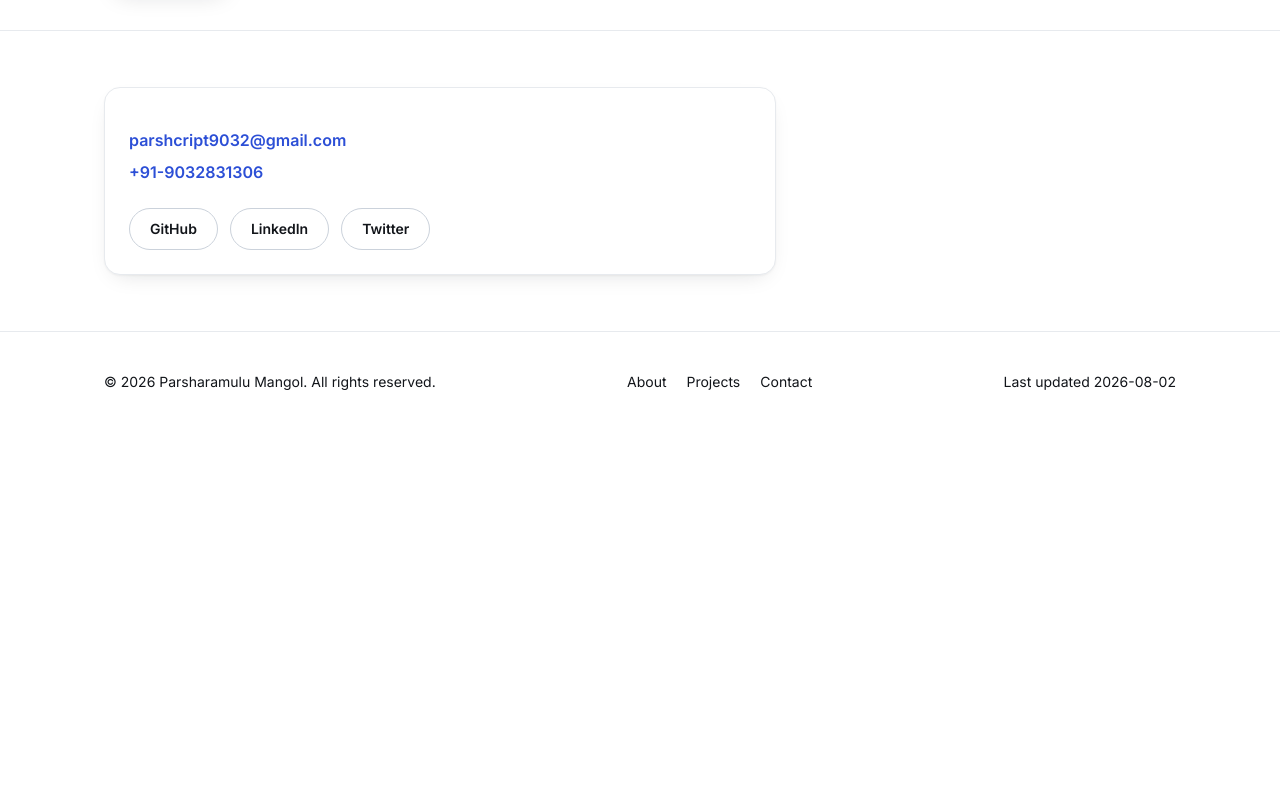
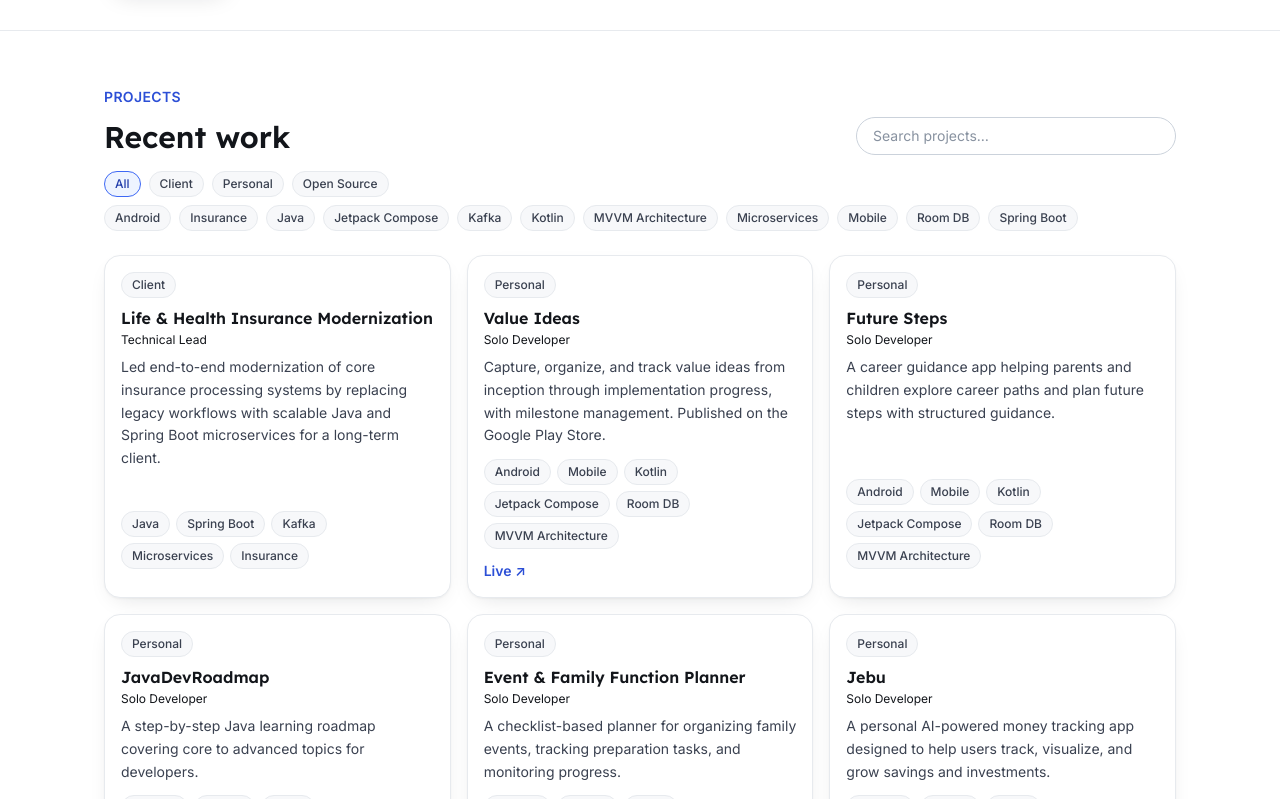
Before and after one commit to Parsha9032/ParshaPortfolio, a Next.js app: page / in a window 1280 px wide. Shown: the part 381-1180 px from the top of the page. Before the commit the page ends 813 px from the top, so only its background shows below. Built offline with nearby package versions, Linux system fonts and the light colour scheme; no server answers.

Commit message:
Update portfolio projects UI and data

```diff
--- a/data/projects.json
+++ b/data/projects.json
@@ -15,13 +15,13 @@
     "featured": true
   },
   {
-    "slug": "idea-tracker",
-    "title": "Idea Tracker",
+    "slug": "value-ideas",
+    "title": "Value Ideas",
     "role": "Solo Developer",
     "type": "personal",
     "date": "2025-06",
-    "description": "A minimalist Android app for capturing and organizing ideas on the go, built with Kotlin, Jetpack Compose, and Room. Published on the Google Play Store.",
-    "tags": ["Kotlin", "Jetpack Compose", "Room DB", "MVVM"],
+    "description": "Capture, organize, and track value ideas from inception through implementation progress, with milestone management. Published on the Google Play Store.",
+    "tags": ["Android", "Mobile", "Kotlin", "Jetpack Compose", "Room DB", "MVVM Architecture"],
     "image": "/images/project-idea-tracker.svg",
     "links": {
       "live": "https://play.google.com/store/apps/details?id=com.valueideas.app",
@@ -30,13 +30,58 @@
     "featured": true
   },
   {
-    "slug": "career-guidance-app",
-    "title": "Career Guidance App",
+    "slug": "future-steps",
+    "title": "Future Steps",
     "role": "Solo Developer",
     "type": "personal",
     "date": "2024-10",
-    "description": "Built an Android app to help parents and children explore career paths with structured guidance and planning tools.",
-    "tags": ["Android", "Kotlin", "Compose", "Mobile"],
+    "description": "A career guidance app helping parents and children explore career paths and plan future steps with structured guidance.",
+    "tags": ["Android", "Mobile", "Kotlin", "Jetpack Compose", "Room DB", "MVVM Architecture"],
+    "image": "/images/project-devkit.svg",
+    "links": {
+      "live": "",
+      "repo": ""
+    },
+    "featured": false
+  },
+  {
+    "slug": "javadevroadmap",
+    "title": "JavaDevRoadmap",
+    "role": "Solo Developer",
+    "type": "personal",
+    "date": "2024-08",
+    "description": "A step-by-step Java learning roadmap covering core to advanced topics for developers.",
+    "tags": ["Android", "Mobile", "Kotlin", "Jetpack Compose", "Room DB", "MVVM Architecture"],
+    "image": "/images/project-devkit.svg",
+    "links": {
+      "live": "",
+      "repo": ""
+    },
+    "featured": false
+  },
+  {
+    "slug": "event-family-function-planner",
+    "title": "Event & Family Function Planner",
+    "role": "Solo Developer",
+    "type": "personal",
+    "date": "2024-06",
+    "description": "A checklist-based planner for organizing family events, tracking preparation tasks, and monitoring progress.",
+    "tags": ["Android", "Mobile", "Kotlin", "Jetpack Compose", "Room DB", "MVVM Architecture"],
+    "image": "/images/project-devkit.svg",
+    "links": {
+      "live": "",
+      "repo": ""
+    },
+    "featured": false
+  },
+  {
+    "slug": "jebu",
+    "title": "Jebu",
+    "role": "Solo Developer",
+    "type": "personal",
+    "date": "2025-03",
+    "description": "A personal AI-powered money tracking app designed to help users track, visualize, and grow savings and investments.",
+    "tags": ["Android", "Mobile", "Kotlin", "Jetpack Compose", "Room DB", "MVVM Architecture"],
     "image": "/images/project-devkit.svg",
     "links": {
       "live": "",
--- a/src/components/ProjectCard.jsx
+++ b/src/components/ProjectCard.jsx
@@ -1,22 +1,19 @@
 export default function ProjectCard({ project }) {
-  const { title, role, type, date, description, tags, links } = project;
+  const { title, role, type, description, tags, links } = project;
 
   return (
-    <article className="card flex flex-col">
+    <article className="card flex flex-col p-4">
       <div className="mb-2 flex items-center justify-between gap-2">
         <span className="chip capitalize">{type.replace('-', ' ')}</span>
-        <time dateTime={date} className="text-xs text-ink-400 dark:text-ink-500">
-          {formatMonthYear(date)}
-        </time>
       </div>
 
-      <h3 className="font-display text-lg font-semibold text-ink-900 dark:text-white">{title}</h3>
-      <p className="mt-0.5 text-sm text-ink-500 dark:text-ink-400">{role}</p>
-      <p className="mt-3 flex-1 text-sm leading-relaxed text-ink-600 dark:text-ink-300">
+      <h3 className="font-display text-base font-semibold text-ink-900 dark:text-white">{title}</h3>
+      <p className="mt-0.5 text-xs text-ink-500 dark:text-ink-400">{role}</p>
+      <p className="mt-2 flex-1 text-sm leading-relaxed text-ink-600 dark:text-ink-300">
         {description}
       </p>
 
-      <ul className="mt-4 flex flex-wrap gap-1.5">
+      <ul className="mt-3 flex flex-wrap gap-1.5">
         {tags.map((tag) => (
           <li key={tag} className="chip">
             {tag}
@@ -24,7 +21,7 @@ export default function ProjectCard({ project }) {
         ))}
       </ul>
 
-      <div className="mt-4 flex gap-3 text-sm font-semibold">
+      <div className="mt-3 flex gap-3 text-sm font-semibold">
         {links.live && (
           <a
             href={links.live}
@@ -49,9 +46,3 @@ export default function ProjectCard({ project }) {
     </article>
   );
 }
-
-function formatMonthYear(value) {
-  const [year, month] = value.split('-');
-  const date = new Date(Number(year), Number(month) - 1);
-  return date.toLocaleDateString('en-US', { month: 'short', year: 'numeric' });
-}
--- a/src/components/Projects.jsx
+++ b/src/components/Projects.jsx
@@ -2,7 +2,8 @@ import { useMemo, useState } from 'react';
 import projects from '../../data/projects.json';
 import ProjectCard from './ProjectCard';
 
-const TYPE_FILTERS = ['all', 'client', 'personal', 'open-source'];
+const TYPE_FILTERS = ['all', 'client', 'personal'];
+const EXTRA_TYPE_FILTERS = ['open-source'];
 
 export default function Projects() {
   const [query, setQuery] = useState('');
@@ -39,7 +40,7 @@ export default function Projects() {
           <div>
             <p className="eyebrow mb-3">Projects</p>
             <h2 className="font-display text-2xl font-semibold text-ink-900 sm:text-3xl dark:text-white">
-              Selected work
+              Recent work
             </h2>
           </div>
 
@@ -55,7 +56,8 @@ export default function Projects() {
           </label>
         </div>
 
-        <div className="mt-4 flex flex-wrap items-center gap-2">
+        <div className="mt-4 flex flex-col gap-2">
+          <div className="flex flex-wrap items-center gap-2">
             {TYPE_FILTERS.map((type) => (
               <button
                 key={type}
@@ -69,7 +71,21 @@ export default function Projects() {
                 {type.replace('-', ' ')}
               </button>
             ))}
-          <span className="mx-1 h-4 w-px bg-ink-200 dark:bg-ink-700" aria-hidden="true" />
+            {EXTRA_TYPE_FILTERS.map((type) => (
+              <button
+                key={type}
+                type="button"
+                onClick={() => setActiveType(type)}
+                aria-pressed={activeType === type}
+                className={`chip capitalize transition-colors ${
+                  activeType === type ? 'chip-active' : ''
+                }`}
+              >
+                {type.replace('-', ' ')}
+              </button>
+            ))}
+          </div>
+          <div className="flex flex-wrap items-center gap-2">
             {allTags.map((tag) => (
               <button
                 key={tag}
@@ -82,13 +98,14 @@ export default function Projects() {
               </button>
             ))}
           </div>
+        </div>
 
         {filtered.length === 0 ? (
           <p className="mt-6 text-sm text-ink-500 dark:text-ink-400">
             No projects match your filters. Try clearing search or tags.
           </p>
         ) : (
-          <div className="mt-6 grid gap-5 sm:grid-cols-2 lg:grid-cols-3">
+          <div className="mt-6 grid gap-4 sm:grid-cols-2 lg:grid-cols-3">
             {filtered.map((project) => (
               <ProjectCard key={project.slug} project={project} />
             ))}
--- a/src/pages/index.js
+++ b/src/pages/index.js
@@ -19,6 +19,7 @@ export default function Home() {
 
       <main id="main-content">
         <Hero />
+        <Projects />
         <Contact />
       </main>
 
```
Also changed, not shown: 1 other file (tests, documents, lock files or other folders). Lines whose indentation alone changed are shown as unchanged.
